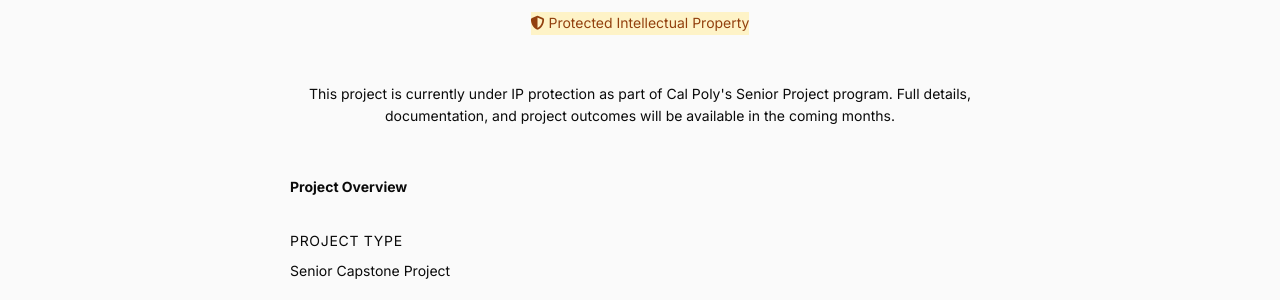
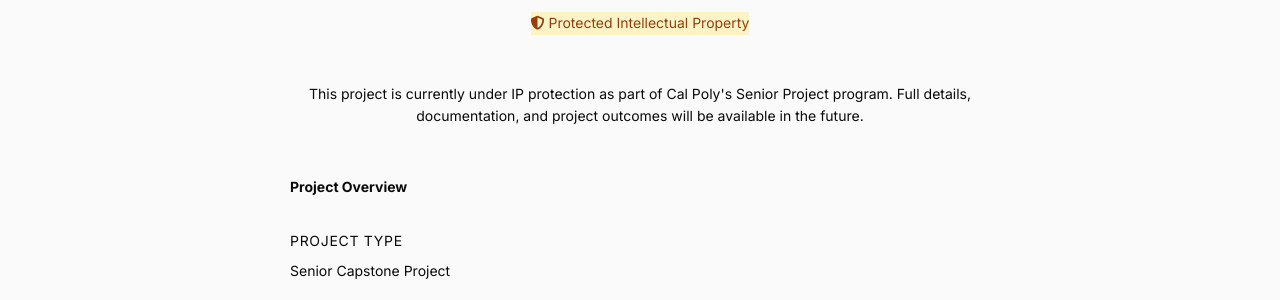
Before and after one commit to moisc/moisc.github.io, a Jekyll site: the page firehoseclamp/index.html, which Jekyll copies as it is, in a window 1280 px wide and 1229 px high. Shown: the part 330-630 px from the top of the window. Built offline with Jekyll 4.4.1, drawn with Linux system fonts in a browser that asks for light colours.

Commit message:
Update index.html

```diff
--- a/firehoseclamp/index.html
+++ b/firehoseclamp/index.html
@@ -64,7 +64,7 @@
                     </span>
 
                     <p style="font-size: var(--font-size-body); line-height: var(--line-height-relaxed); color: var(--text-secondary); margin-bottom: var(--space-48);">
-                        This project is currently under IP protection as part of Cal Poly's Senior Project program. Full details, documentation, and project outcomes will be available in the coming months.
+                        This project is currently under IP protection as part of Cal Poly's Senior Project program. Full details, documentation, and project outcomes will be available in the future.
                     </p>
 
                     <!-- Quick Facts Card -->
```
